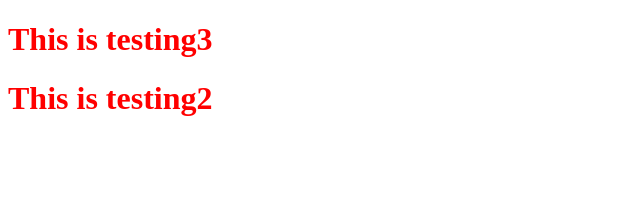
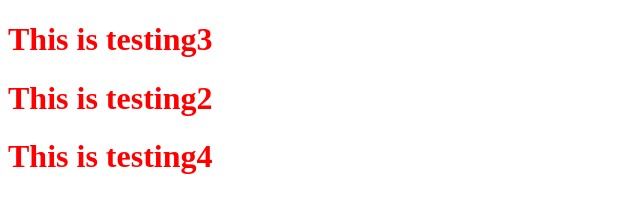
Before and after one commit to eddy1129/Testing, a plain HTML site: page index.html in a window 1280 px wide. Shown: the whole page, without its empty margins (0-640 px from the left). Drawn offline with Linux system fonts and the light colour scheme.

Commit message:
Update index.html

```diff
--- a/index.html
+++ b/index.html
@@ -11,5 +11,7 @@
 <body>
     <h1>This is testing3</h1>
     <h1>This is testing2</h1>
-</body>
+    <h1>This is testing4</h1>
+
+    </body>
 </html>
```
